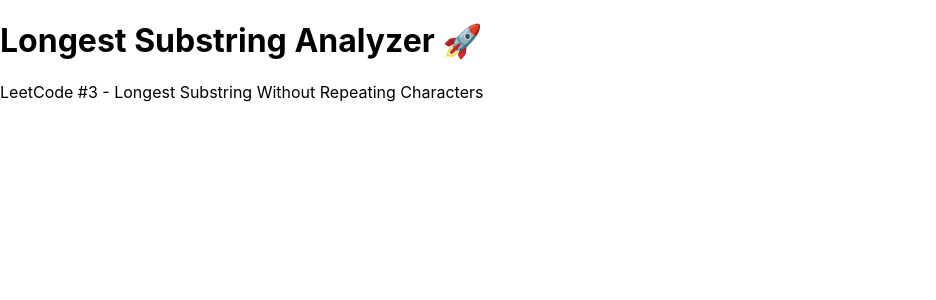
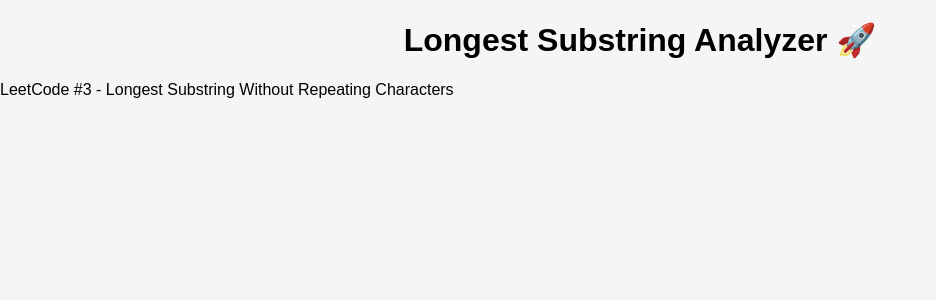
Before and after one commit to VanshTuteja15/Substring_Analyzer, a React (Create React App) app: page / in a window 1280 px wide. Shown: the top 300 px of the page, without its empty margins (0-936 px from the left). Built offline with nearby package versions, Linux system fonts and the light colour scheme.

Commit message:
adding the longestsubstring file in utils

```diff
--- a/src/index.css
+++ b/src/index.css
@@ -1,13 +1,16 @@
 body {
+
   margin: 0;
-  font-family: -apple-system, BlinkMacSystemFont, 'Segoe UI', 'Roboto', 'Oxygen',
-    'Ubuntu', 'Cantarell', 'Fira Sans', 'Droid Sans', 'Helvetica Neue',
-    sans-serif;
-  -webkit-font-smoothing: antialiased;
-  -moz-osx-font-smoothing: grayscale;
+
+  font-family: Arial, Helvetica, sans-serif;
+
+  background-color: #f5f5f5;
+
 }
 
-code {
-  font-family: source-code-pro, Menlo, Monaco, Consolas, 'Courier New',
-    monospace;
+
+h1 {
+
+  text-align: center;
+
 }
```
Also changed, not shown: src/utils/longestSubstring.js (added, +82 -0 lines).
